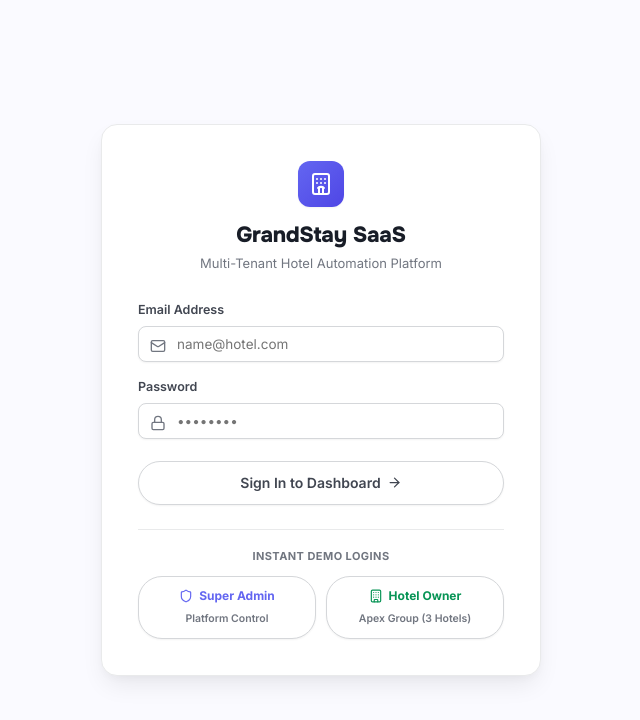
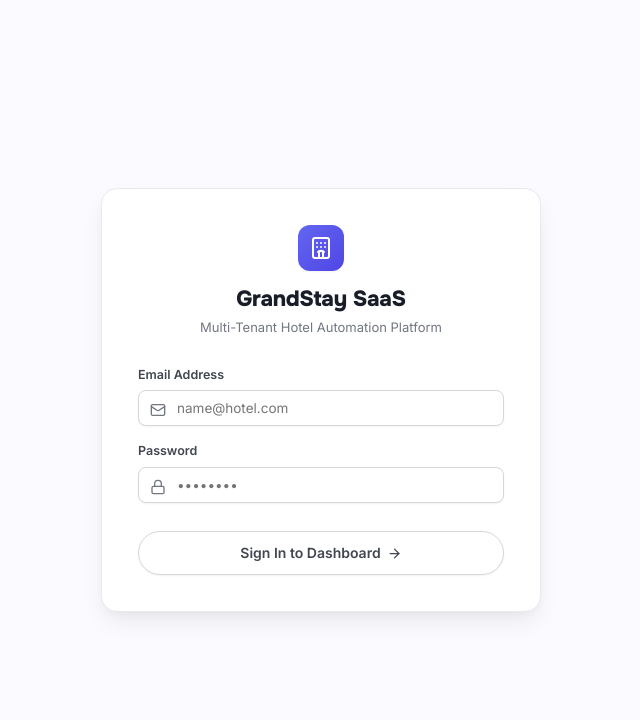
Before and after one commit to deepak-rajput15/hotel, a React (Vite) app in the folder frontend/: page / in a window 1280 px wide. Shown: the top 720 px of the page, without its empty margins (319-959 px from the left). Built offline with nearby package versions, Linux system fonts and the light colour scheme.

Commit message:
refactor(auth): remove instant demo logins section from login screen

```diff
--- a/frontend/src/views/Login.jsx
+++ b/frontend/src/views/Login.jsx
@@ -1,6 +1,6 @@
 import React, { useState } from 'react';
 import { useAuth } from '../context/AuthContext';
-import { Hotel, Shield, Building, Lock, Mail, ArrowRight } from 'lucide-react';
+import { Hotel, Lock, Mail, ArrowRight } from 'lucide-react';
 
 export default function Login() {
   const { login } = useAuth();
@@ -17,22 +17,6 @@ export default function Login() {
       await login(email, password);
     } catch (err) {
       setError(err.data?.message || err.message || 'Invalid email or password');
-    } finally {
-      setLoading(false);
-    }
-  };
-
-  const handleQuickLogin = async (role) => {
-    setLoading(true);
-    setError(null);
-    try {
-      if (role === 'admin') {
-        await login('admin@hotelsaask.com', 'Password@123');
-      } else {
-        await login('owner@apexhospitality.com', 'Password@123');
-      }
-    } catch (err) {
-      setError(err.message);
     } finally {
       setLoading(false);
     }
@@ -103,7 +87,7 @@ export default function Login() {
         )}
 
         {/* Credentials Form */}
-        <form onSubmit={handleSubmit} style={{ marginBottom: '24px' }}>
+        <form onSubmit={handleSubmit}>
           <div className="form-group">
             <label className="form-label">Email Address</label>
             <div style={{ position: 'relative' }}>
@@ -140,49 +124,12 @@ export default function Login() {
             type="submit"
             disabled={loading}
             className="btn btn-primary"
-            style={{ width: '100%', padding: '11px', fontSize: '14px', marginTop: '6px' }}
+            style={{ width: '100%', padding: '11px', fontSize: '14px', marginTop: '12px' }}
           >
             <span>{loading ? 'Authenticating...' : 'Sign In to Dashboard'}</span>
             <ArrowRight size={15} />
           </button>
         </form>
-
-        {/* Quick Demo Logins */}
-        <div style={{ paddingTop: '18px', borderTop: '1px solid var(--border-sub)' }}>
-          <div style={{ fontSize: '11px', textTransform: 'uppercase', fontWeight: '700', color: 'var(--t-500)', textAlign: 'center', marginBottom: '12px', letterSpacing: '0.04em' }}>
-            Instant Demo Logins
-          </div>
-
-          <div style={{ display: 'grid', gridTemplateColumns: '1fr 1fr', gap: '10px' }}>
-            <button
-              type="button"
-              onClick={() => handleQuickLogin('admin')}
-              disabled={loading}
-              className="btn btn-secondary"
-              style={{ fontSize: '12px', padding: '9px 8px', flexDirection: 'column', gap: '3px' }}
-            >
-              <div style={{ display: 'flex', alignItems: 'center', gap: '6px', color: 'var(--brand)' }}>
-                <Shield size={14} />
-                <strong>Super Admin</strong>
-              </div>
-              <span style={{ fontSize: '10.5px', color: 'var(--t-500)' }}>Platform Control</span>
-            </button>
-
-            <button
-              type="button"
-              onClick={() => handleQuickLogin('owner')}
-              disabled={loading}
-              className="btn btn-secondary"
-              style={{ fontSize: '12px', padding: '9px 8px', flexDirection: 'column', gap: '3px' }}
-            >
-              <div style={{ display: 'flex', alignItems: 'center', gap: '6px', color: 'var(--success)' }}>
-                <Building size={14} />
-                <strong>Hotel Owner</strong>
-              </div>
-              <span style={{ fontSize: '10.5px', color: 'var(--t-500)' }}>Apex Group (3 Hotels)</span>
-            </button>
-          </div>
-        </div>
       </div>
     </div>
   );
```
